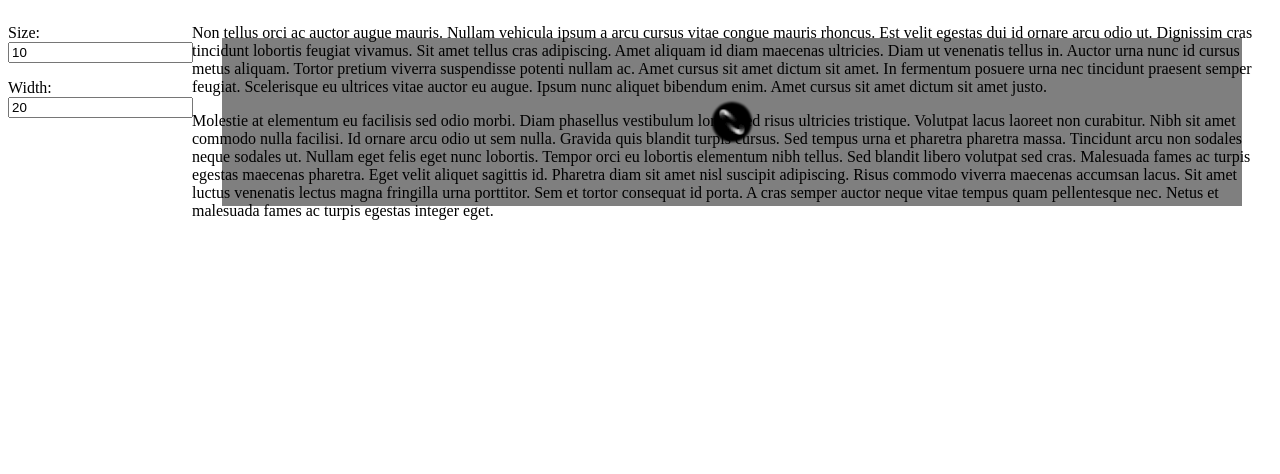
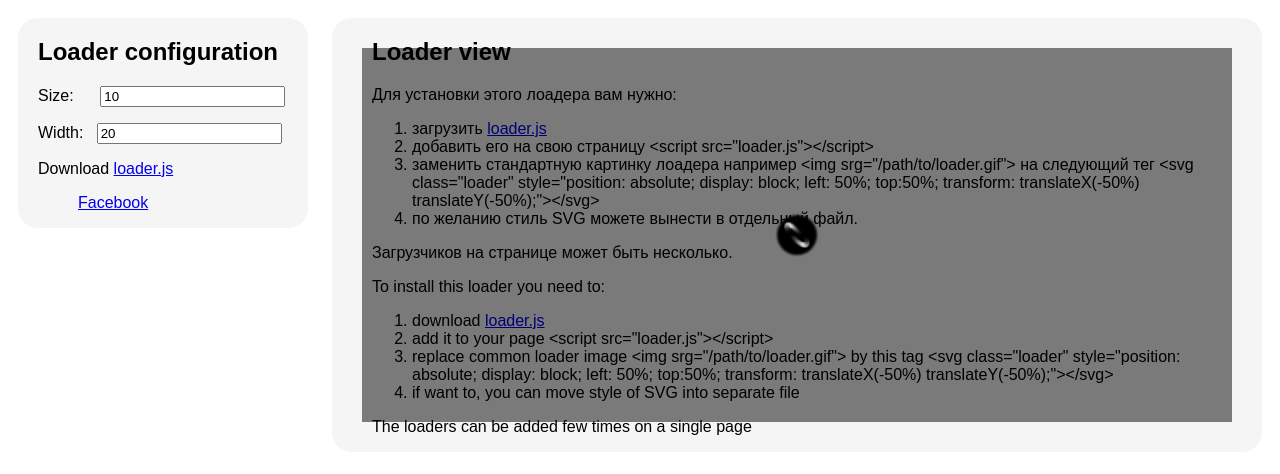
Before and after one commit to klec/loader, a plain HTML site: page index.html in a window 1280 px wide. Drawn offline with Linux system fonts and the light colour scheme.

Commit message:
Add facebook likes. Loader creation on window load. Some styles. Move filter creation to JS. Change lorem ipsum text to Installation instruction.

```diff
--- a/index.html
+++ b/index.html
@@ -3,12 +3,20 @@
 <head>
     <meta charset="UTF-8">
     <title></title>
+    <script src="loader.js"></script>
 </head>
 <style>
+    body {
+        font-family: sans-serif;
+    }
     #content {
         position: relative;
         float: right;
-        width:  calc(100vw - 200px);
+        width:  calc(100vw - 430px);
+        background-color: whitesmoke;
+        border-radius: 20px;
+        padding: 0px 40px;
+        margin: 10px;
     }
     #loading {
         background-color: rgba(0, 0, 0, 0.5);
@@ -18,42 +26,61 @@
         top:30px;
         position: absolute;
     }
-    svg{
-        position: absolute;
-        display: block;
-        left:50%;
-        top: 50%;
-        transform:translateX(-50%) translateY(-50%);
-    }
     #settings{
         float: left;
-        width: 100px;
+        background-color: whitesmoke;
+        width: 250px;
+        border-radius: 20px;
+        padding: 0px 20px;
+        margin: 10px;
     }
 </style>
 <body>
+    <div id="fb-root"></div>
+    <script>(function(d, s, id) {
+        var js, fjs = d.getElementsByTagName(s)[0];
+        if (d.getElementById(id)) return;
+        js = d.createElement(s); js.id = id;
+        js.src = "//connect.facebook.net/ru_RU/sdk.js#xfbml=1&version=v2.4&appId=1504858449831385";
+        fjs.parentNode.insertBefore(js, fjs);
+    }(document, 'script', 'facebook-jssdk'));</script>
     <div id="settings">
-        <p>Size:<input type="number" id="size" value="10" onclick="apply()" onchange="apply()"></p>
-        <p>Width:<input type="number" id="width"  value="20" onclick="apply()" onchange="apply()"></p>
+        <H2>Loader configuration</H2>
+        <p>Size:&nbsp;&nbsp;&nbsp;&nbsp;&nbsp;&nbsp;<input type="number" id="size" value="10" onclick="apply()" onchange="apply()"></p>
+        <p>Width:&nbsp;&nbsp;&nbsp;<input type="number" id="width"  value="20" onclick="apply()" onchange="apply()"></p>
+        <p>Download <a href="loader.js">loader.js</a></p>
+        <div class="fb-page" data-href="https://www.facebook.com/facebook" data-small-header="true" data-adapt-container-width="true" data-hide-cover="true" data-show-facepile="true" data-show-posts="true"><div class="fb-xfbml-parse-ignore"><blockquote cite="https://www.facebook.com/facebook">
+            <a href="https://www.facebook.com/facebook">Facebook</a></blockquote>
+        </div>
+        </div>
     </div>
     <div id="content">
-        <div id="lorem"></div>
+        <H2>Loader view</H2>
+        <div id="lorem">
+            <p>
+            Для установки этого лоадера вам нужно:
+            <ol>
+                <li>загрузить <a href="loader.js">loader.js</a></li>
+                <li>добавить его на свою страницу &lt;script src=&quot;loader.js&quot;&gt;&lt;/script&gt;</li>
+                <li>заменить стандартную картинку лоадера например &lt;img srg=&quot;/path/to/loader.gif&quot;&gt; на следующий тег &lt;svg class=&quot;loader&quot; style=&quot;position: absolute; display: block; left: 50%; top:50%; transform: translateX(-50%) translateY(-50%);&quot;&gt;&lt;/svg&gt;</li>
+                <li>по желанию стиль SVG можете вынести в отдельный файл.</li>
+            </ol>
+            Загрузчиков на странице может быть несколько.
+            </p><p>
+            To install this loader you need to:
+            <ol>
+                <li>download <a href="loader.js">loader.js</a></li>
+                <li>add it to your page &lt;script src=&quot;loader.js&quot;&gt;&lt;/script&gt;</li>
+                <li>replace common loader image &lt;img srg=&quot;/path/to/loader.gif&quot;&gt; by this tag &lt;svg class=&quot;loader&quot; style=&quot;position: absolute; display: block; left: 50%; top:50%; transform: translateX(-50%) translateY(-50%);&quot;&gt;&lt;/svg&gt;</li>
+                <li>if want to, you can move style of SVG into separate file</li>
+            </ol>
+            The loaders can be added few times on a single page
+            </p>
+        </div>
         <div id="loading">
-            <svg class="loader">
-                <filter id="blur1">
-                    <feGaussianBlur stdDeviation="1" />
-                </filter>
-            </svg>
+            <svg class="loader" style="position: absolute; display: block; left: 50%; top:50%; transform: translateX(-50%) translateY(-50%);"></svg>
         </div>
     </div>
 </body>
-<script src="lorem.js"></script>
-<script src="loader.js"></script>
 <script src="settings.js"></script>
-<script>
-    var lorem = new Lorem;
-    lorem.type = Lorem.TEXT;
-    lorem.query = '2p';
-    lorem.createLorem(document.getElementById('lorem'));
-    var loader = new Loader({width: 2});
-</script>
 </html>
--- a/loader.js
+++ b/loader.js
@@ -36,13 +36,20 @@ Loader.prototype = {
         circle.setAttribute("fill", "rgb(" + alfa + ", " + alfa + ", " + alfa + ")");
         circle.setAttribute("r", radius);
         circle.setAttribute("id", id);//filter="url(#f1)"
-        circle.setAttribute("filter", "url(#blur1)");
+        circle.setAttribute("filter", "url(#blur)");
         return circle;
     },
 
     init: function () {
+        var loaders = document.getElementsByClassName("loader");
+        var filter = document.createElementNS("http://www.w3.org/2000/svg", "filter");
+        filter.setAttribute("id","blur");
+        var gaussianFilter = document.createElementNS("http://www.w3.org/2000/svg", "feGaussianBlur");
+        gaussianFilter.setAttribute("in","SourceGraphic");
+        gaussianFilter.setAttribute("stdDeviation","1");
+        filter.appendChild(gaussianFilter);
+        loaders[0].appendChild(filter);
 
-        var loaders = document.getElementsByClassName("loader");
         for (var l = 0; l < loaders.length; l++) {
             var bgcircle = this.createCircle(0, this.options.radius * 2, "loaderbg"+l);
             bgcircle.setAttribute("cx", "50%");
@@ -61,3 +68,7 @@ Loader.prototype = {
         this.interval = setInterval(this.reDraw.bind(this), 40);
     }
 }
+
+document.addEventListener("DOMContentLoaded", function() {
+    window.loader = new Loader({width: 2});
+});
```
